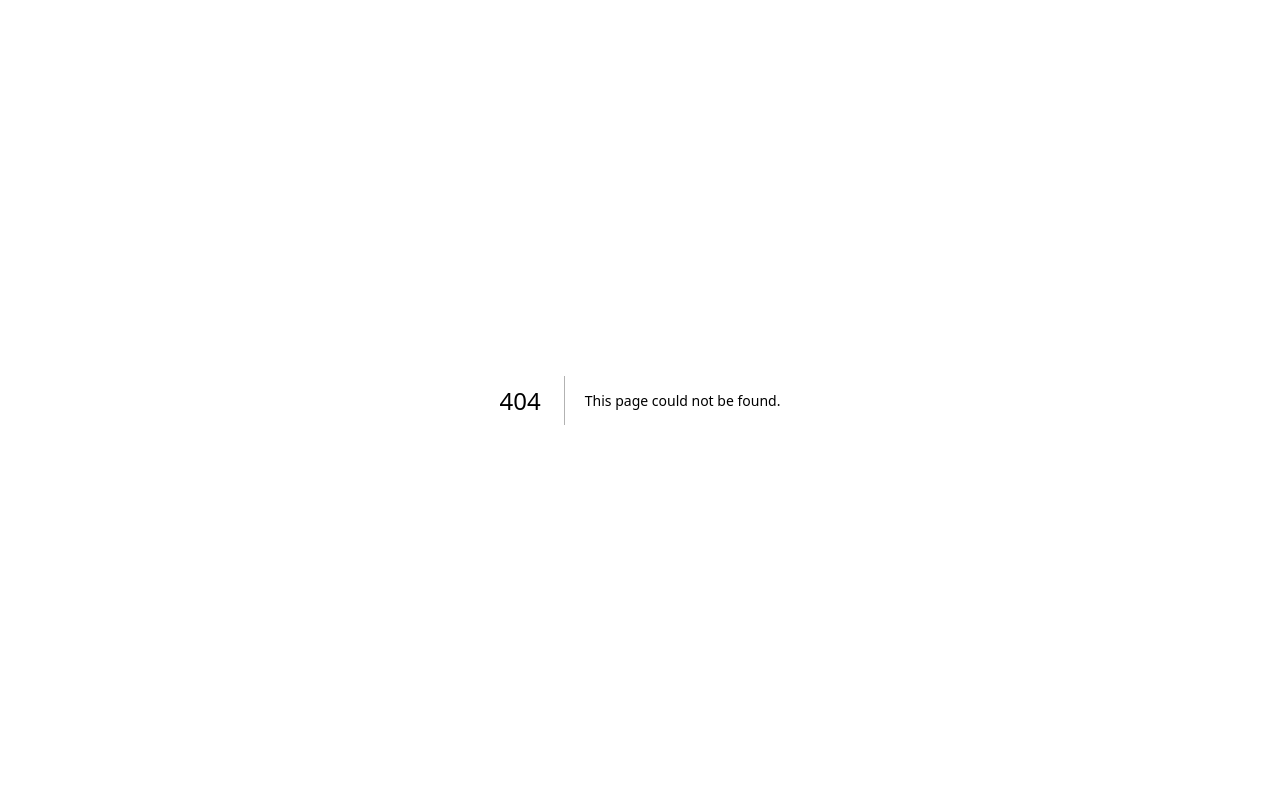
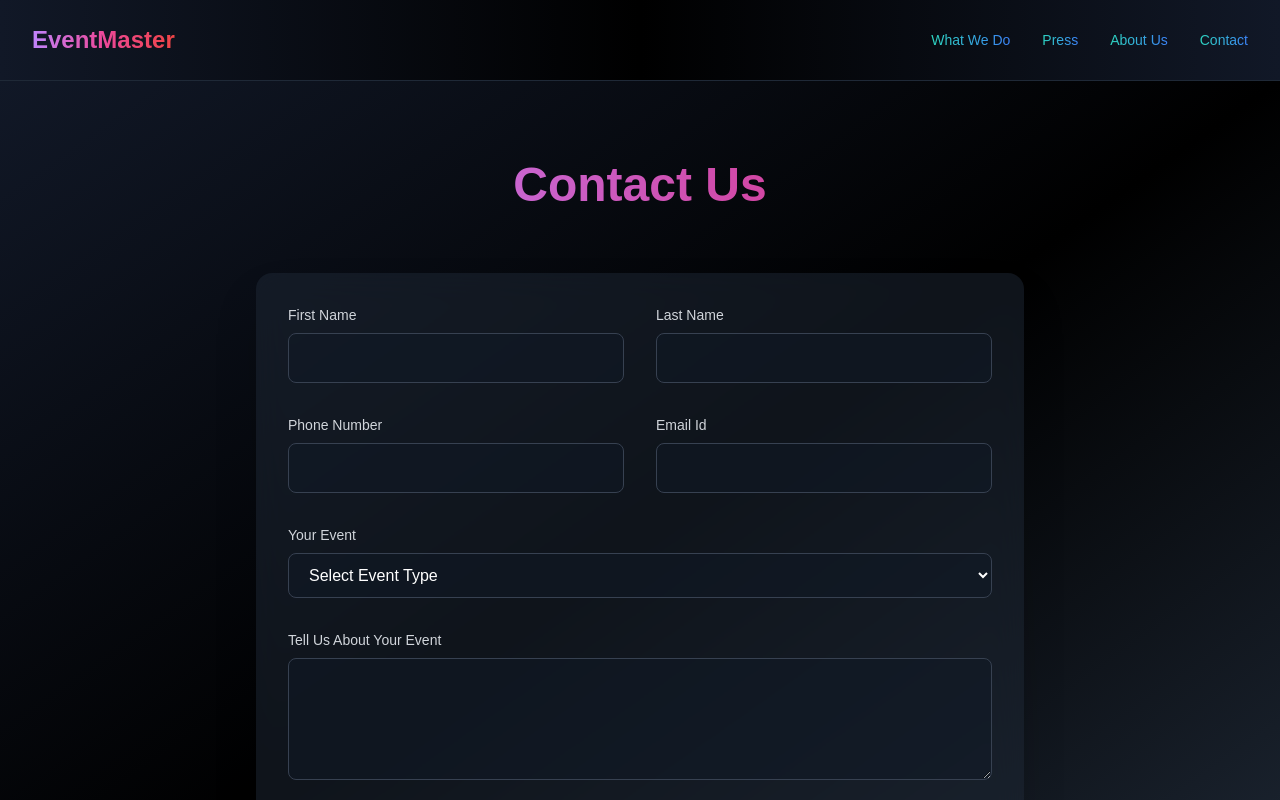
Before and after one commit to sai2963/Event_Management-mini-project, a Next.js app: page /maine/contact in a window 1280 px wide. Before the commit this address had no page. Shown: the top 800 px of the page. Built offline with nearby package versions, Linux system fonts and the light colour scheme.

Commit message:
Contact Form adding

```diff
--- /dev/null
+++ b/app/maine/contact/page.js
@@ -0,0 +1,12 @@
+import Contact_Form from "@/components/contactform";
+import PostMessage from "@/components/contactpost";
+
+
+export default  function Contactus() {
+
+  return (
+    <>
+    <Contact_Form action={PostMessage}/>
+    </>
+  );
+}
--- /dev/null
+++ b/components/contactform.js
@@ -0,0 +1,152 @@
+"use client";
+
+import React from "react";
+
+import { motion } from "framer-motion";
+export default function Contact_Form({action}) {
+  return (
+    <>
+      <motion.div
+        initial={{ opacity: 0 }}
+        whileInView={{ opacity: 1 }}
+        transition={{ duration: 0.6 }}
+        className="min-h-screen bg-gradient-to-br from-gray-900 via-black to-gray-800 text-white py-20 px-4 sm:px-6 lg:px-8"
+      >
+        <div className="max-w-3xl mx-auto">
+          <motion.h1
+            initial={{ y: -20 }}
+            whileInView={{ y: 0 }}
+            className="text-5xl font-bold text-center mb-16 bg-gradient-to-r from-purple-400 to-pink-600 text-transparent bg-clip-text"
+          >
+            Contact Us
+          </motion.h1>
+
+          <motion.div
+            initial={{ y: 20, opacity: 0 }}
+            whileInView={{ y: 0, opacity: 1 }}
+            transition={{ delay: 0.2 }}
+            className="bg-gray-800/50 backdrop-blur-lg rounded-2xl p-8 shadow-2xl"
+          >
+            <form className="space-y-8" action={action}>
+              <div className="grid grid0-cols-1 md:grid-cols-2 gap-8">
+                <motion.div whileHover={{ scale: 1.02 }} className="group">
+                  <label
+                    htmlFor="firstname"
+                    className="block text-sm font-medium text-gray-300 mb-2"
+                  >
+                    First Name
+                  </label>
+                  <input
+                    type="text"
+                    id="firstname"
+                    name="firstname"
+                    className="w-full bg-gray-900/50 border border-gray-700 rounded-lg px-4 py-3 focus:outline-none focus:ring-2 focus:ring-purple-500 focus:border-transparent transition-all duration-300"
+                  />
+                </motion.div>
+
+                <motion.div whileHover={{ scale: 1.02 }} className="group">
+                  <label
+                    htmlFor="lastname"
+                    className="block text-sm font-medium text-gray-300 mb-2"
+                  >
+                    Last Name
+                  </label>
+                  <input
+                    type="text"
+                    id="lastname"
+                    name="lastname"
+                    className="w-full bg-gray-900/50 border border-gray-700 rounded-lg px-4 py-3 focus:outline-none focus:ring-2 focus:ring-purple-500 focus:border-transparent transition-all duration-300"
+                  />
+                </motion.div>
+
+                <motion.div whileHover={{ scale: 1.02 }} className="group">
+                  <label
+                    htmlFor="phone"
+                    className="block text-sm font-medium text-gray-300 mb-2"
+                  >
+                    Phone Number
+                  </label>
+                  <input
+                    type="number"
+                    id="phone"
+                    name="phone"
+                    className="w-full bg-gray-900/50 border border-gray-700 rounded-lg px-4 py-3 focus:outline-none focus:ring-2 focus:ring-purple-500 focus:border-transparent transition-all duration-300"
+                  />
+                </motion.div>
+
+                <motion.div whileHover={{ scale: 1.02 }} className="group">
+                  <label
+                    htmlFor="email"
+                    className="block text-sm font-medium text-gray-300 mb-2"
+                  >
+                    Email Id
+                  </label>
+                  <input
+                    type="email"
+                    id="email"
+                    name="email"
+                    className="w-full bg-gray-900/50 border border-gray-700 rounded-lg px-4 py-3 focus:outline-none focus:ring-2 focus:ring-purple-500 focus:border-transparent transition-all duration-300"
+                  />
+                </motion.div>
+
+                <motion.div
+                  whileHover={{ scale: 1.02 }}
+                  className="group md:col-span-2"
+                >
+                  <label
+                    htmlFor="event"
+                    className="block text-sm font-medium text-gray-300 mb-2"
+                  >
+                    Your Event
+                  </label>
+                  <select
+                    id="event"
+                    name="event"
+                    className="w-full bg-gray-900/50 border border-gray-700 rounded-lg px-4 py-3 focus:outline-none focus:ring-2 focus:ring-purple-500 focus:border-transparent transition-all duration-300"
+                  >
+                    <option value="">Select Event Type</option>
+                    <option value="social">Social Event</option>
+                    <option value="corporate">Corporate Event</option>
+                    <option value="wedding">Wedding</option>
+                    <option value="birthday">Birthday Party</option>
+                  </select>
+                </motion.div>
+
+                <motion.div
+                  whileHover={{ scale: 1.02 }}
+                  className="group md:col-span-2"
+                >
+                  <label
+                    htmlFor="description"
+                    className="block text-sm font-medium text-gray-300 mb-2"
+                  >
+                    Tell Us About Your Event
+                  </label>
+                  <textarea
+                    id="description"
+                    name="description"
+                    rows="4"
+                    className="w-full bg-gray-900/50 border border-gray-700 rounded-lg px-4 py-3 focus:outline-none focus:ring-2 focus:ring-purple-500 focus:border-transparent transition-all duration-300"
+                  ></textarea>
+                </motion.div>
+              </div>
+
+              <motion.div
+                whileHover={{ scale: 1.02 }}
+                whileTap={{ scale: 0.98 }}
+                className="flex justify-center"
+              >
+                <button
+                  type="submit"
+                  className="px-8 py-4 bg-gradient-to-r from-purple-600 to-pink-600 rounded-lg font-semibold text-white shadow-lg hover:shadow-purple-500/30 transition-all duration-300"
+                >
+                  Send Message
+                </button>
+              </motion.div>
+            </form>
+          </motion.div>
+        </div>
+      </motion.div>
+    </>
+  );
+}
--- /dev/null
+++ b/components/contactpost.js
@@ -0,0 +1,26 @@
+import { db } from "@/firebase/clientApp";
+import { addDoc, collection } from "firebase/firestore";
+export default async function PostMessage(formData) {
+    'use server'
+  const firstname = formData.get("firstname");
+  const lastname = formData.get("lastname");
+  const phone = formData.get("phone");
+  const email = formData.get("email");
+  const event = formData.get("event");
+  const description = formData.get("description");
+
+  const Contact_Data = {
+    firstname,
+    lastname,
+    phone,
+    email,
+    event,
+    description,
+    createdAt: new Date(),
+  };
+
+  if (!Contact_Data) {
+    throw new Error("Retry After Some Time");
+  }
+  const docRef = await addDoc(collection(db, "Contact Data"), Contact_Data);
+}
--- a/components/header.js
+++ b/components/header.js
@@ -11,7 +11,7 @@ const Header = () => {
     { label: "What We Do", href: "/maine/whatwedo" },
     { label: "Press", href: "#press" },
     { label: "About Us", href: "#about" },
-    { label: "Contact", href: "#contact" },
+    { label: "Contact", href: "/maine/contact" },
   ];
 
   return (
--- a/package.json
+++ b/package.json
@@ -10,7 +10,7 @@
   },
   "dependencies": {
     "firebase": "^11.0.1",
-    "framer-motion": "^10.18.0",
+    "framer-motion": "^11.11.17",
     "lucide-react": "^0.454.0",
     "next": "^15.0.2",
     "react": "^18.3.1",
```
Also changed, not shown: app/maine/Contact-Us/page.js (deleted), 1 other file (tests, documents, lock files or other folders).
